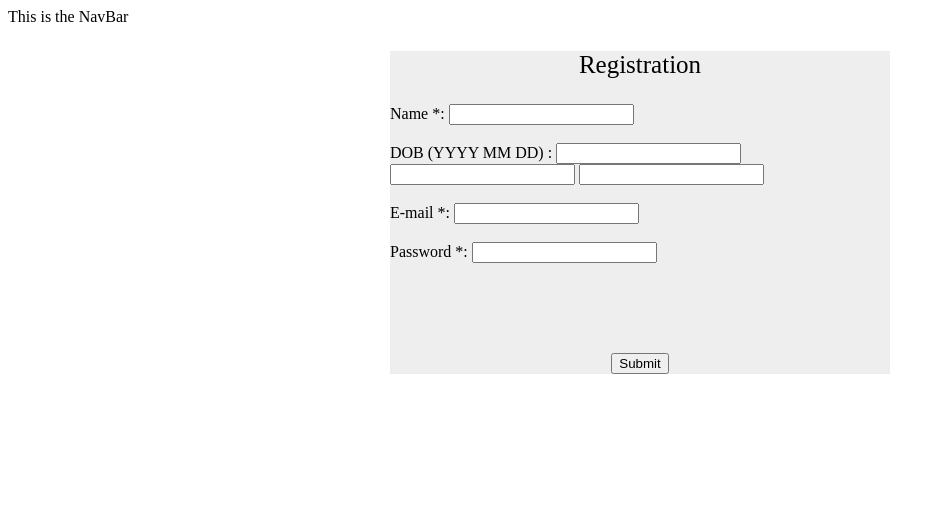
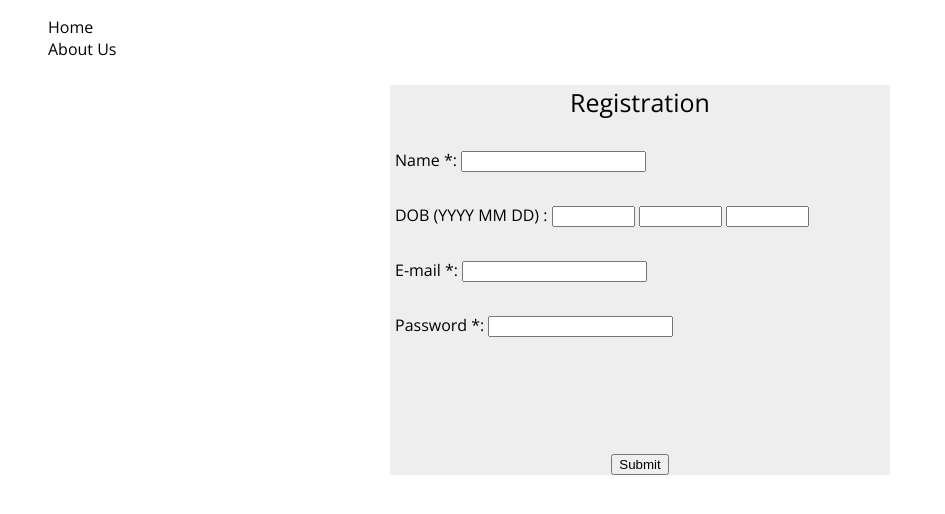
Before and after one commit to Deltatiger/Dbms_package, a PHP site: page /registration_page.php in a window 1280 px wide. Shown: the top 514 px of the page, without its empty margins (0-945 px from the left). Run offline with PHP 8.4, Linux system fonts and the light colour scheme; data that the repository does not hold is empty.

Commit message:
Template system changes
Some more changes to support the template system.

```diff
--- a/includes/template.php
+++ b/includes/template.php
@@ -60,7 +60,7 @@ class Template {
          * 4. Footer
          */
         include_once 'templates/header.php';
-        include_once 'templates/navbar.html';
+        include_once 'templates/navbar.php';
         include_once 'templates/'.$this->pageName.'.php';
         include_once 'templates/footer.html';
     }
--- a/templates/header.php
+++ b/templates/header.php
@@ -7,7 +7,8 @@ and open the template in the editor.
     <head>
         <title><?php echo $this->getPageTitle() ?></title>
         <meta http-equiv="Content-Type" content="text/html; charset=UTF-8">
-        <link rel="stylesheet" href="theme.css" />
+        <link rel="stylesheet" href="templates/theme.css" />
+        <link rel='stylesheet' href='http://fonts.googleapis.com/css?family=Open+Sans:400,600,700,400italic' type='text/css'>
     </head>
     <body>
         <!-- The NavBar Starts Here. -->
--- a/templates/navbar.html
+++ /dev/null
@@ -1,7 +0,0 @@
-<!--
-To change this template, choose Tools | Templates
-and open the template in the editor.
--->
-<div id="navBar">
-    This is the NavBar
-</div>
--- /dev/null
+++ b/templates/navbar.php
@@ -0,0 +1,14 @@
+<!-- This is the Common Navbar that appears on all pages -->
+
+<div id ="navBar">
+    <ul>
+        <li> Home </li>
+        <li> About Us</li>
+        <?php
+            global $session;
+            if ($session->isLoggedIn()) {
+                echo '<li><a href="logout.php"> Logout </a></li>';
+            }
+        ?>
+    </ul>
+</div>
--- a/templates/register.php
+++ b/templates/register.php
@@ -7,18 +7,30 @@
 ?>
 
 <div id ="mBody">
-    <div style="background-color:#EEEEEE;width:500px; margin:0 auto;">
+    <div class="centerAlign" style="background-color:#EEEEEE;width:500px; margin:0 auto;">
         <form method="POST" autocomplete="on" action="registration_page.php">
             <p style="text-align: center; font-size: 25px">Registration </p>
-            <div class="line"><label for="name">Name *: </label><input type="text" id="name" name="uname"/></div><br>
-            <div class="line"><label for="birthday">DOB  (YYYY MM DD) :</label>
-                <input type="text" id="birthday" name="udobY"/>
-                <input type="text" id="birthday" name="udobM"/>
-                <input type="text" id="birthday" name="udobD"/>
+            <div class="line">
+                <label for="name">Name *: </label>
+                <input type="text" id="name" name="uname"/>
+            </div>
+            <br>
+            <div class="line">
+                <label for="birthday">DOB  (YYYY MM DD) :</label>
+                <input type="text" id="birthday" name="udobY" class="shortInput"/>
+                <input type="text" id="birthday" name="udobM" class="shortInput"/>
+                <input type="text" id="birthday" name="udobD" class="shortInput"/>
             </div><br>
-            <div class="line"><label for="email">E-mail *: </label><input type="email" id="email" name="uemail"/></div><br>
-            <div class="line"><label for ="password">Password *: </label><input type="password" id="password" name="upass" /></div><br>
-
+            <div class="line">
+                <label for="email">E-mail *: </label>
+                <input type="email" id="email" name="uemail"/>
+            </div>
+            <br>
+            <div class="line">
+                <label for ="password">Password *: </label>
+                <input type="password" id="password" name="upass" />
+            </div>
+            <br>
             <div align="center">
                 <br>
                 <?php
--- a/templates/theme.css
+++ b/templates/theme.css
@@ -3,8 +3,11 @@
     Created on : Sep 28, 2013, 8:14:16 AM
     Author     : DeltaTiger
     Description:
-        Purpose of the stylesheet follows.
+        This is the main style sheet that is used commonly throught the website. Will try to keep stuff organized.
 */
+body    {
+    font-family: 'Open Sans', sans-serif;
+}
 
 root {
     display: table;
@@ -21,3 +24,24 @@ root {
 #mBody  {
 
 }
+
+.line   {
+    padding: 5px;
+}
+
+.shortInput {
+    width: 75px;
+}
+
+.centerTextAlign    {
+    text-align: center;
+    font-size: 25px;
+}
+
+#navBar {
+    display: inline block;
+}
+
+#navBar ul  {
+    list-style-type: none;
+}
```
Also changed, not shown: login.php (+5 -57 lines), templates/login.php (added, +30 -0 lines), templates/logout.php (added, +22 -0 lines).
